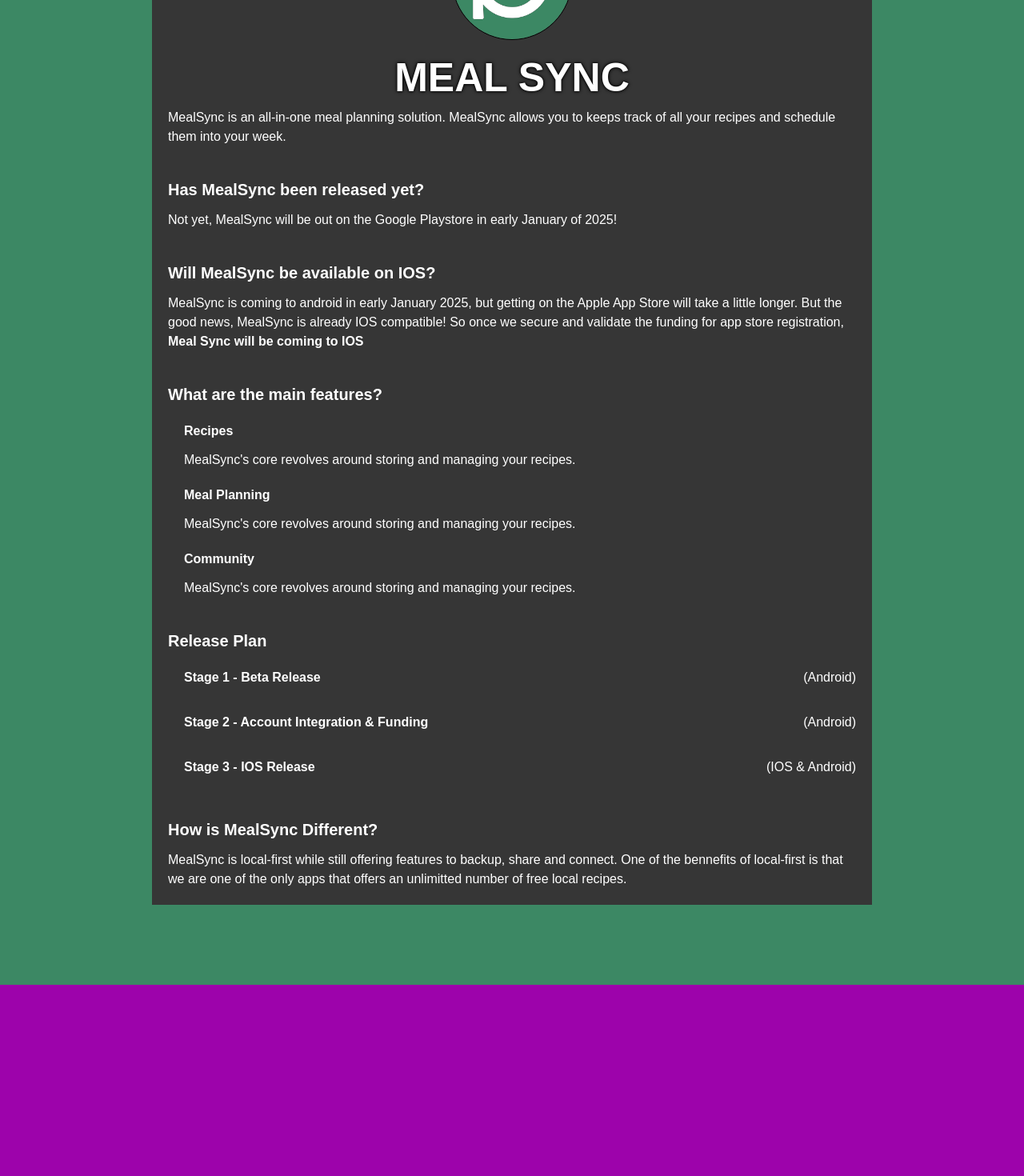
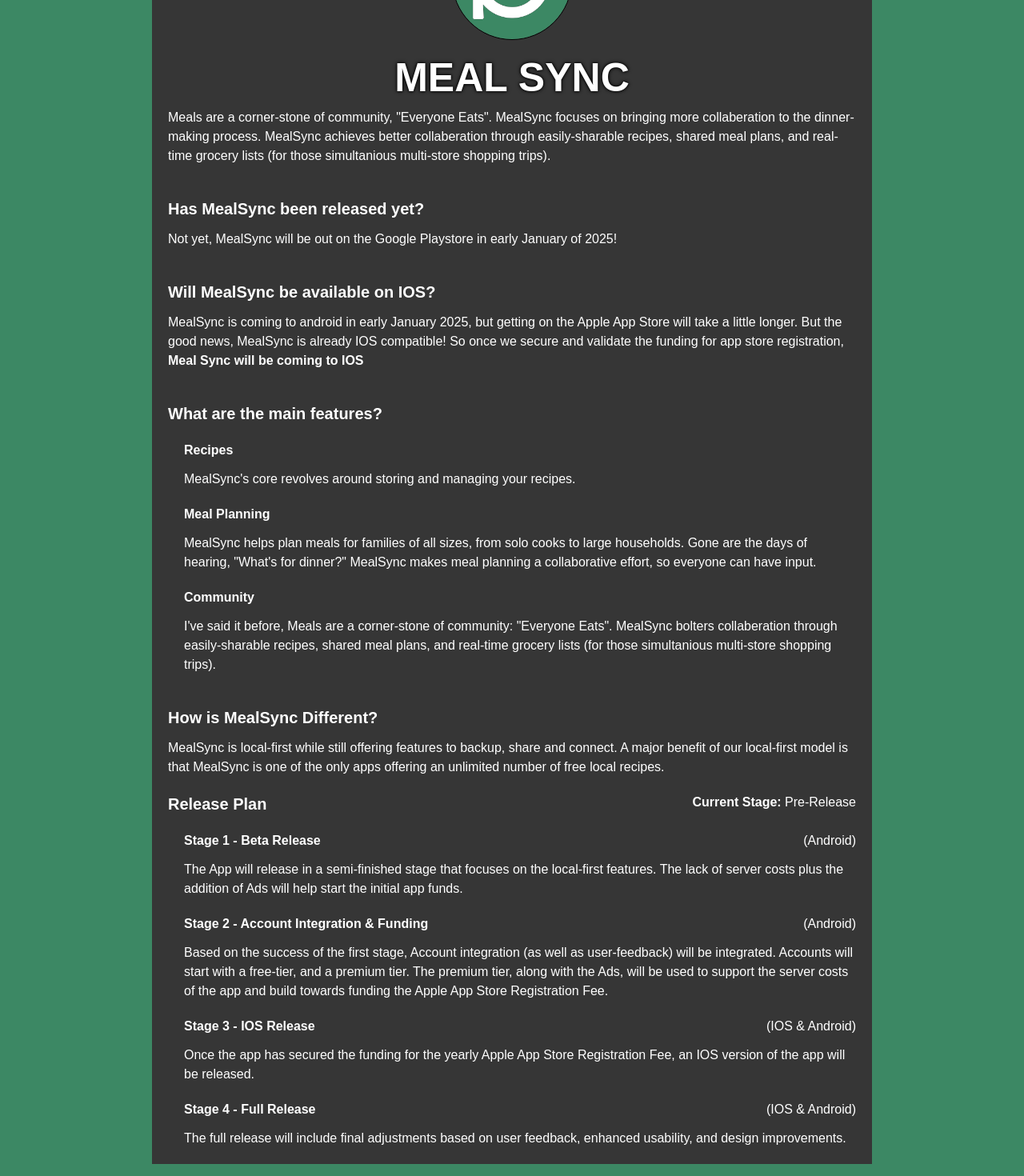
Before and after one commit to KeeganBruer/NextJSPortfolio, a Next.js app: page /MealSync in a window 1280 px wide. Shown: the part 200-1670 px from the top of the page at 80% size. Before the commit the page ends 1431 px from the top, so only its background shows below. Built offline with nearby package versions, Linux system fonts and the light colour scheme.

Commit message:
MealSync changes

```diff
--- a/src/app/(Home)/(projects)/meal_sync.tsx
+++ b/src/app/(Home)/(projects)/meal_sync.tsx
@@ -6,9 +6,10 @@ export default () => {
         <div>
 
             <p className="w-full pt-3 min-h-[150px] border-t border-white text-sm sm:text-md">
-                MealSync allows you to keeps track of all
-                your recipes and schedule them into your week.
-
+                Meals are a corner-stone of community, &quot;Everyone Eats&quot;.
+                MealSync focuses on bringing more collaberation to the dinner-making process.
+                MealSync achieves better collaberation through easily-sharable recipes,
+                shared meal plans, and real-time grocery lists (for those simultanious multi-store shopping trips).
             </p>
             <div className="w-full flex row justify-end">
 
--- a/src/app/MealSync/page.tsx
+++ b/src/app/MealSync/page.tsx
@@ -41,8 +41,10 @@ export default function MealSync() {
                     >MEAL SYNC</h1>
 
                     <p>
-                        MealSync is an all-in-one meal planning solution. MealSync allows you to keeps track of all
-                        your recipes and schedule them into your week.
+                        Meals are a corner-stone of community, &quot;Everyone Eats&quot;.
+                        MealSync focuses on bringing more collaberation to the dinner-making process.
+                        MealSync achieves better collaberation through easily-sharable recipes,
+                        shared meal plans, and real-time grocery lists (for those simultanious multi-store shopping trips).
                     </p>
 
                     <h3 className="text-xl font-bold pb-3 pt-10">Has MealSync been released yet?</h3>
@@ -64,42 +66,66 @@ export default function MealSync() {
                         </p>
                         <h4 className="font-bold pb-3 pt-5">Meal Planning</h4>
                         <p>
-                        MealSync&apos;s core revolves around storing and managing your recipes.
+                            MealSync helps plan meals for families of all sizes, from solo cooks to large households.
+                            Gone are the days of hearing, &quot;What&apos;s for dinner?&quot; MealSync makes meal planning a collaborative effort,
+                            so everyone can have input.
                         </p>
                         <h4 className="font-bold pb-3 pt-5">Community</h4>
                         <p>
-                        MealSync&apos;s core revolves around storing and managing your recipes.
+                            I&apos;ve said it before, Meals are a corner-stone of community: &quot;Everyone Eats&quot;.
+                            MealSync bolters collaberation through easily-sharable recipes, shared meal plans, and real-time grocery lists (for those simultanious
+                            multi-store shopping trips).
                         </p>
                     </div>
 
-                    <h3 className="text-xl font-bold pt-10">Release Plan</h3>
+                    <h3 className="text-xl font-bold pb-3 pt-10">How is MealSync Different?</h3>
+                    <p>
+                        MealSync is local-first while still offering features to backup, share and connect.
+                        A major benefit of our local-first model is that MealSync is one of the only apps offering
+                        an unlimited number of free local recipes.
+                    </p>
+                    <div className="w-full flex justify-between pt-5">
+                        <h3 className="text-xl font-bold">Release Plan</h3>
+                        <span><span className="font-bold">Current Stage:</span> Pre-Release</span>
+                    </div>
                     <div style={{ paddingLeft: 20 }}>
+
                         <div className="w-full flex justify-between pb-3 pt-5">
                             <h4 className="font-bold">Stage 1 - Beta Release</h4>
                             <span>(Android)</span>
                         </div>
                         <p>
+                            The App will release in a semi-finished stage that focuses on the local-first features.
+                            The lack of server costs plus the addition of Ads will help start the initial app funds.
                         </p>
                         <div className="w-full flex justify-between pb-3 pt-5">
                             <h4 className="font-bold">Stage 2 - Account Integration & Funding</h4>
                             <span>(Android)</span>
                         </div>
                         <p>
+                            Based on the success of the first stage, Account integration (as well as user-feedback) will be integrated.
+                            Accounts will start with a free-tier, and a premium tier. The premium tier, along with the Ads,
+                            will be used to support the server costs of the app and build towards funding the
+                            Apple App Store Registration Fee.
                         </p>
                         <div className="w-full flex justify-between pb-3 pt-5">
                             <h4 className="font-bold">Stage 3 - IOS Release</h4>
                             <span>(IOS & Android)</span>
                         </div>
                         <p>
+                            Once the app has secured the funding for the yearly Apple App Store Registration Fee, an IOS version of the app
+                            will be released.
+                        </p>
+                        <div className="w-full flex justify-between pb-3 pt-5">
+                            <h4 className="font-bold">Stage 4 - Full Release</h4>
+                            <span>(IOS & Android)</span>
+                        </div>
+                        <p>
+                            The full release will include final adjustments based on user feedback, enhanced usability, and design improvements.
                         </p>
                     </div>
 
-                    <h3 className="text-xl font-bold pb-3 pt-10">How is MealSync Different?</h3>
-                    <p>
-                        MealSync is local-first while still offering features to backup, share and connect.
-                        One of the bennefits of local-first is that we are one of the only apps that
-                        offers an unlimitted number of free local recipes.
-                    </p>
+
                 </div>
             </PageConstraint>
             <div style={{height:100}}></div>
```
